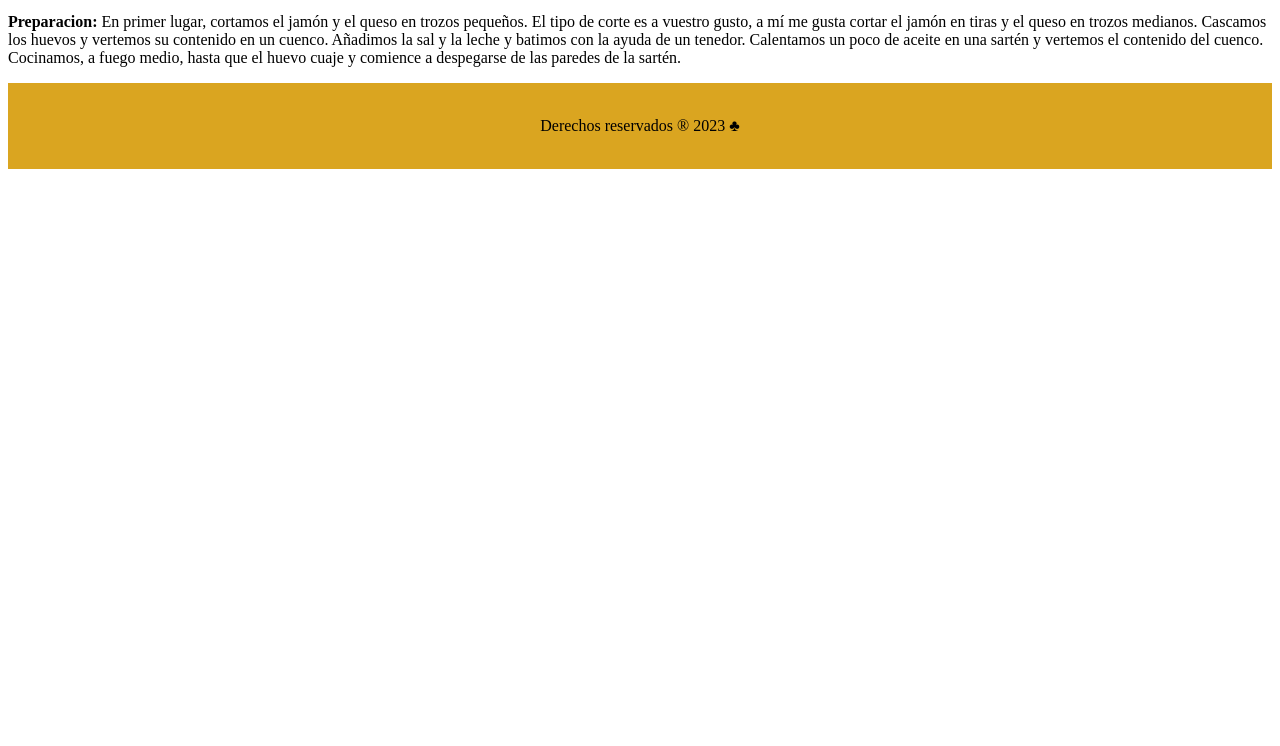
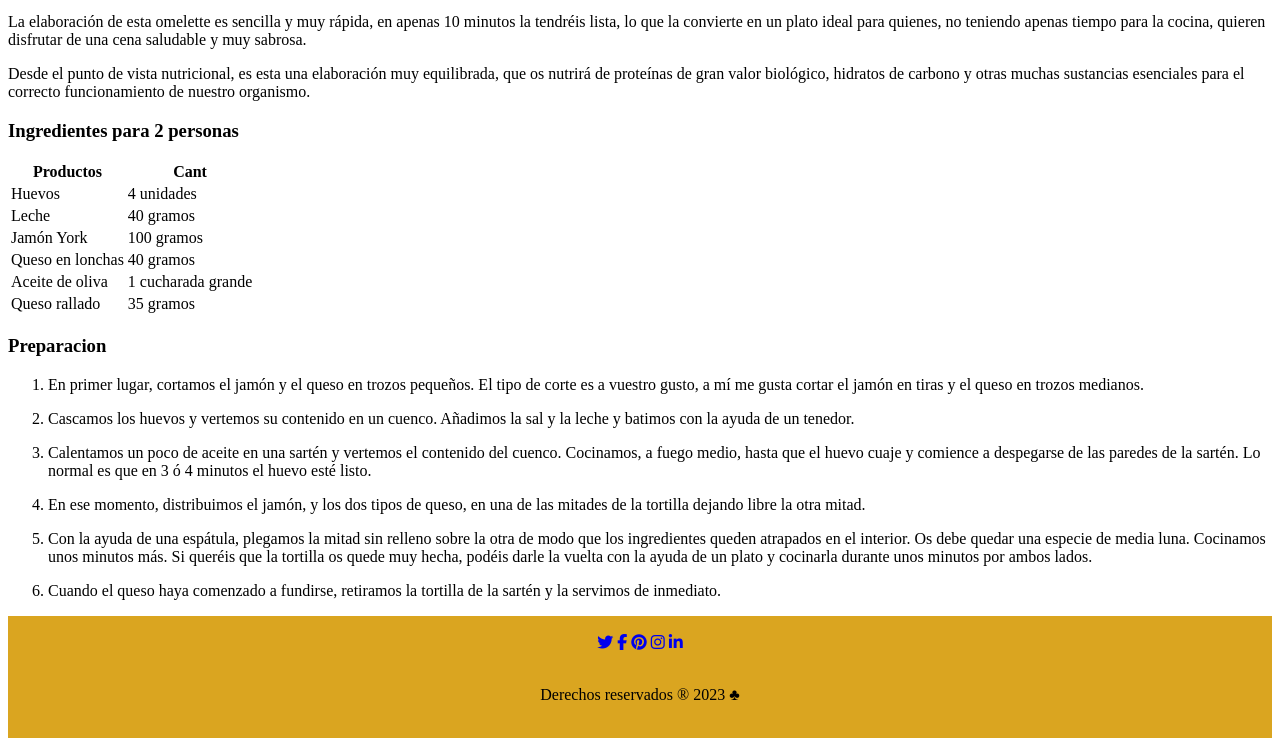
Before and after one commit to Galimberto/la-cocina-de-angel, a plain HTML site: page receta.html in a window 1280 px wide. Shown: the part 174-920 px from the top of the page. Before the commit the page ends 800 px from the top, so only its background shows below. Drawn offline with Linux system fonts and the light colour scheme.

Commit message:
version2 se agregan redes sociales, y a la receta.html se le agregan una tabla y una lista.

```diff
--- a/receta.html
+++ b/receta.html
@@ -4,6 +4,7 @@
     <meta charset="UTF-8">
     <meta http-equiv="X-UA-Compatible" content="IE=edge">
     <meta name="viewport" content="width=device-width, initial-scale=1.0">
+    <script src="https://kit.fontawesome.com/7dbe5f5ccc.js" crossorigin="anonymous"></script>
     <title>Receta</title>
 </head>
 <body>
@@ -20,16 +21,62 @@
         <div align="center">
             <img src="imagenes/omeltte-jamon-queso.jpg" alt="omelet" width="400">
             <br>
+        </div>
+        <p>La elaboración de esta omelette es sencilla y muy rápida, en apenas 10 minutos la tendréis lista, lo que la convierte en un plato ideal para quienes, no teniendo apenas tiempo para la cocina, quieren disfrutar de una cena saludable y muy sabrosa.
+        </p>
+        <p>Desde el punto de vista nutricional, es esta una elaboración muy equilibrada, que os nutrirá de proteínas de gran valor biológico, hidratos de carbono y otras muchas sustancias esenciales para el correcto funcionamiento de nuestro organismo.</p>
+        <h3>Ingredientes para 2 personas</h3>
+        <table>
+            <tr>
+                <th>Productos</th>
+                <th>Cant</th>
+            </tr>
+            <tr>
+                <td>Huevos</td>
+                <td>4 unidades</td>
+            </tr>
+            <tr>
+                <td>Leche</td>
+                <td>40 gramos</td>
+            </tr>
+            <tr>
+                <td>Jamón York</td>
+                <td>100 gramos</td>
+            </tr>
+            <tr>
+                <td>Queso en lonchas</td>
+                <td>40 gramos</td>
+            </tr>
+            <tr>
+                <td>Aceite de oliva</td>
+                <td>1 cucharada grande</td>
+            </tr>
+            <tr>
+                <td>Queso rallado</td>
+                <td>35 gramos</td>
+            </tr>
+        </table>
+        <h3>Preparacion</h3>
+        <ol>
+            <li><p> En primer lugar, cortamos el jamón y el queso en trozos pequeños. El tipo de corte es a vuestro gusto, a mí me gusta cortar el jamón en tiras y el queso en trozos medianos.</p></li>
+            <li><p>Cascamos los huevos y vertemos su contenido en un cuenco. Añadimos la sal y la leche y batimos con la ayuda de un tenedor.</p></li>
+            <li><p>Calentamos un poco de aceite en una sartén y vertemos el contenido del cuenco. Cocinamos, a fuego medio, hasta que el huevo cuaje y comience a despegarse de las paredes de la sartén. Lo normal es que en 3 ó 4 minutos el huevo esté listo.</p></li>
+            <li><p>En ese momento, distribuimos el jamón, y los dos tipos de queso, en una de las mitades de la tortilla dejando libre la otra mitad.</p></li>
+            <li><p>Con la ayuda de una espátula, plegamos la mitad sin relleno sobre la otra de modo que los ingredientes queden atrapados en el interior. Os debe quedar una especie de media luna. Cocinamos unos minutos más. Si queréis que la tortilla os quede muy hecha, podéis darle la vuelta con la ayuda de un plato y cocinarla durante unos minutos por ambos lados.</p></li>
+            <li><p>Cuando el queso haya comenzado a fundirse, retiramos la tortilla de la sartén y la servimos de inmediato.</p></li>
+        </ol>
 
-        </div>
-        <p><b> Preparacion:</b> En primer lugar, cortamos el jamón y el queso en trozos pequeños. El tipo de corte es a vuestro gusto, a mí me gusta cortar el jamón en tiras y el queso en trozos medianos.
-            Cascamos los huevos y vertemos su contenido en un cuenco. Añadimos la sal y la leche y batimos con la ayuda de un tenedor.
-            Calentamos un poco de aceite en una sartén y vertemos el contenido del cuenco. Cocinamos, a fuego medio, hasta que el huevo cuaje y comience a despegarse de las paredes de la sartén.
-            </p>
     </section>
-    <footer style="background-color: goldenrod;">
+    <footer style="background-color: goldenrod; text-align:center">
         <br>
-        <p align="center">Derechos reservados &reg; 2023 &clubs;</p>
+        <a href="#"><i class="fa fa-twitter" aria-hideden="true"></i></a>
+        <a href="#"><i class="fa fa-facebook" aria-hideden="true"></i></a>
+        <a href="#"><i class="fa fa-pinterest" aria-hideden="true"></i></a>
+        <a href="#"><i class="fa fa-instagram" aria-hideden="true"></i></a>
+        <a href="#"><i class="fa fa-linkedin" aria-hideden="true"></i></a>
+        <br>
+        <br>
+        <p >Derechos reservados &reg; 2023 &clubs;</p>
         <br>
     </footer>
 </body>
```
Also changed, not shown: about.html (+10 -2 lines), contacto.html (+10 -2 lines), index.html (+12 -2 lines).
